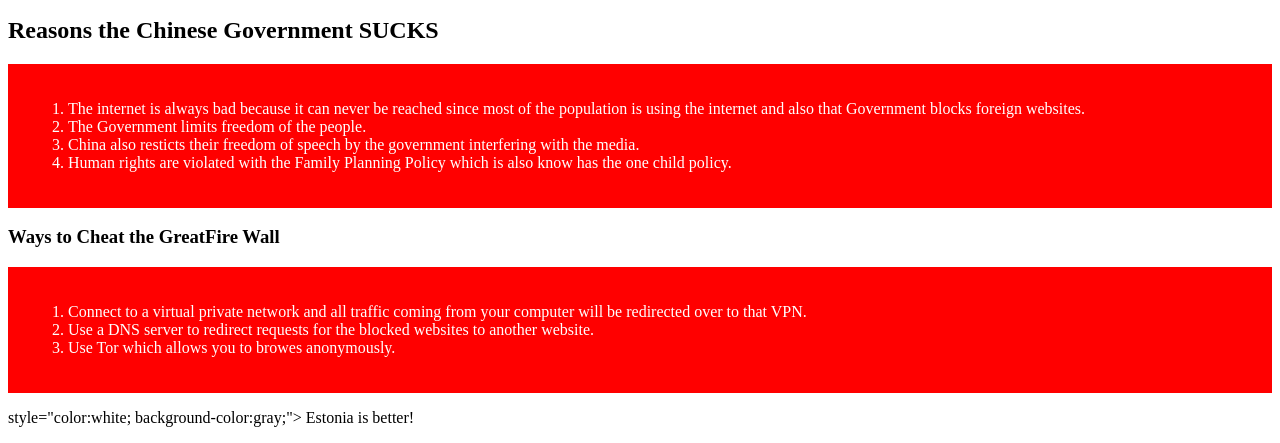
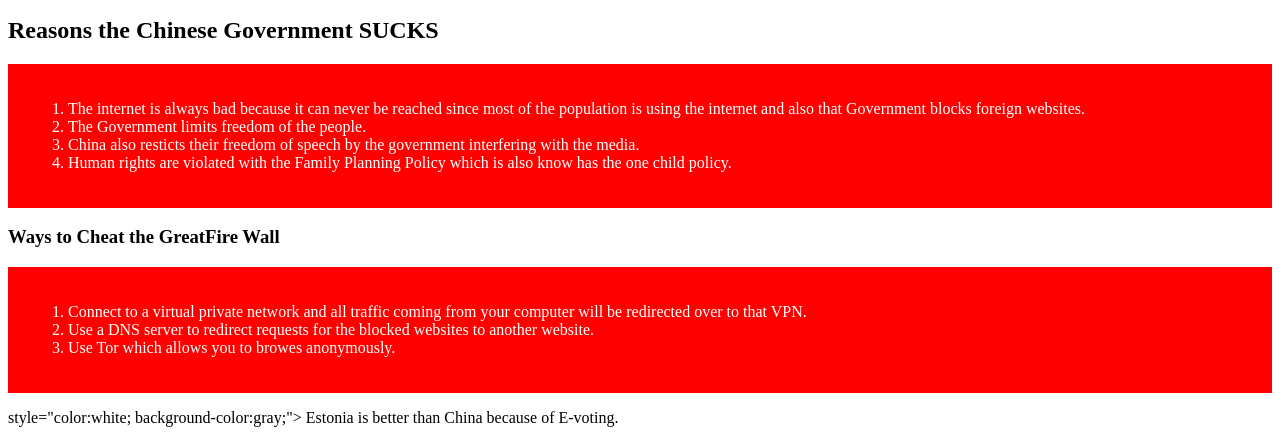
Before and after one commit to tapiae/E-voting, a plain HTML site: page index.html in a window 1280 px wide. Shown: the part 586-1029 px from the top of the page. Drawn offline with Linux system fonts and the light colour scheme.

Commit message:
Update index.html

```diff
--- a/index.html
+++ b/index.html
@@ -40,7 +40,7 @@
     </head>
     <body>
       <p> style="color:white; background-color:gray;">
-        Estonia is better!
+        Estonia is better than China because of E-voting.
       </p>
     </body>
   </html>
```
